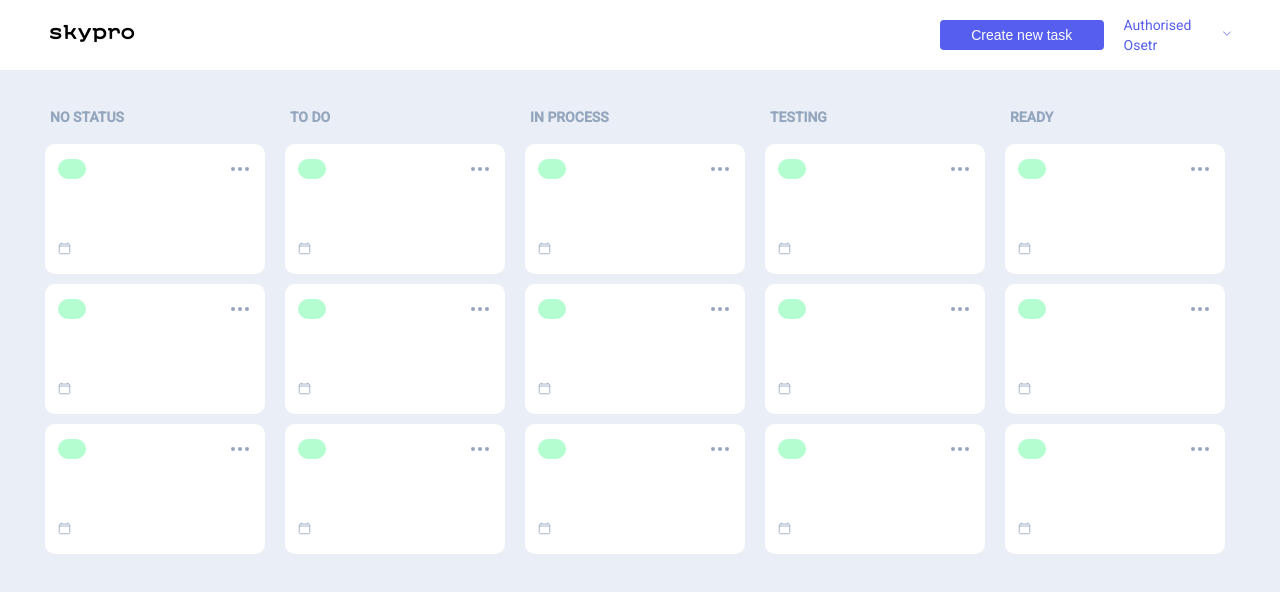
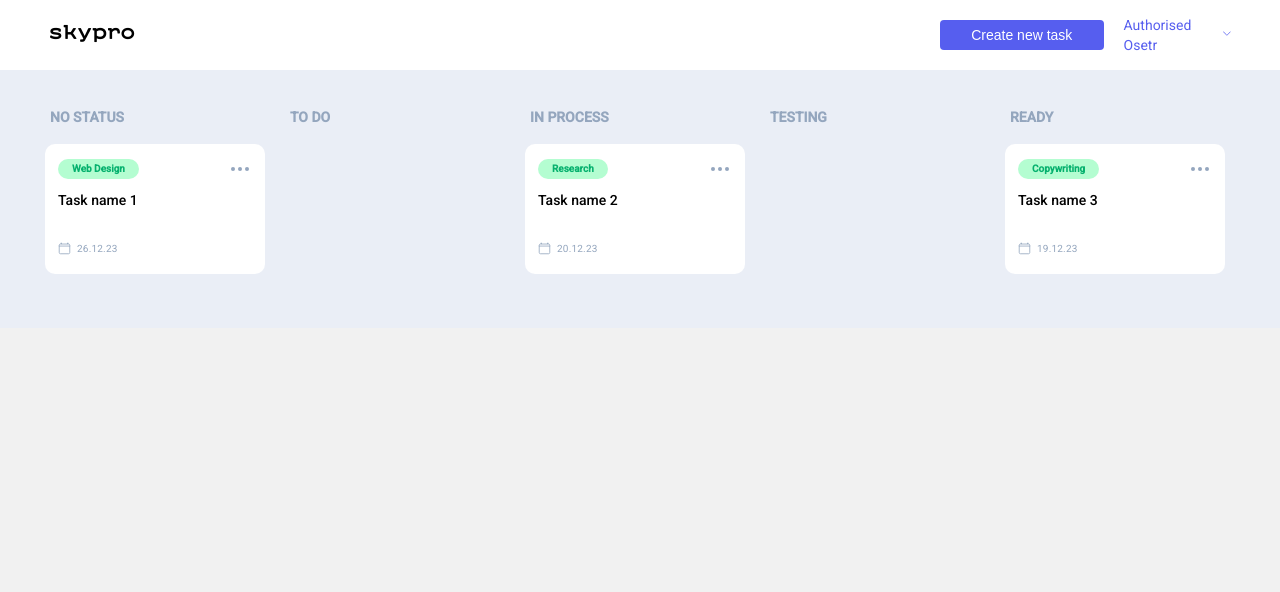
Before and after one commit to oso4lq/kanban, a React (Vite) app: page / in a window 1280 px wide. Shown: the top 592 px of the page. Built offline with nearby package versions, Linux system fonts and the light colour scheme.

Commit message:
pop-up display, cards data file, content loader, create new task

```diff
--- a/src/App.jsx
+++ b/src/App.jsx
@@ -5,8 +5,33 @@ import Header from './components/Header/Header';
 import Main from './components/Main/Main';
 
 import './App.css'
+import { useEffect, useState } from 'react';
+import { cardList } from './data';
 
 function App() {
+
+  const [cards, setCards] = useState(cardList);
+
+  const [isLoaded, setIsLoaded] = useState(true);
+
+  useEffect(() => {
+    setTimeout(() => {
+      setIsLoaded(false);
+    }, 2000)
+  }, []);
+
+  function addCard() {
+    setCards([
+      ...cards,
+      {
+        id: cards.length + 1,
+        theme: 'Web Design',
+        title: 'Task name 1',
+        date: '26.12.23',
+        status: 'No status',
+      }
+    ])
+  }
 
   return (
 
@@ -15,9 +40,9 @@ function App() {
       <PopExit />
       <PopNewCard />
       <PopBrowse />
-      <Header />
+      <Header addCard={addCard} />
 
-      <Main />
+      <Main isLoaded={isLoaded} cardList={cards} />
 
     </div >
 
--- a/src/components/Card/Card.jsx
+++ b/src/components/Card/Card.jsx
@@ -1,4 +1,4 @@
-function Card({ name, theme, date }) {
+function Card({ title, theme, date }) {
     return <div className="cards__item">
     <div className="cards__card card">
         <div className="card__group">
@@ -15,7 +15,7 @@ function Card({ name, theme, date }) {
         </div>
         <div className="card__content">
             <a href="#" target="_blank">
-                <h3 className="card__title">{name}</h3>
+                <h3 className="card__title">{title}</h3>
             </a>
             <div className="card__date">
                 <svg
--- a/src/components/Column/Column.jsx
+++ b/src/components/Column/Column.jsx
@@ -1,19 +1,23 @@
 import Card from "../Card/Card"
 
-function Column({ title }) {
+function Column({ title, cardList }) {
     return <div className="main__column">
         <div className="column__title">
             <p>{title}</p>
         </div>
         <div className="cards">
 
-            <Card theme={""} name={""} date={""}/>
-            <Card theme={""} name={""} date={""}/>
-            <Card theme={""} name={""} date={""}/>
+            {cardList.map((card) => (
+                <Card
+                    key={card.id}
+                    theme={card.theme}
+                    title={card.title}
+                    date={card.date}
+                    status={card.status} />
+            ))}
 
         </div>
     </div>
-
 }
 
 export default Column;
--- a/src/components/Main/Main.jsx
+++ b/src/components/Main/Main.jsx
@@ -1,20 +1,33 @@
 import Column from '../Column/Column';
 
-function Main({ }) {
+export const statusList = [
+    'No status',
+    'To Do',
+    'In process',
+    'Testing',
+    'Ready',
+];
+
+function Main({ cardList, isLoaded }) {
     return <main className="main">
         <div className="container">
             <div className="main__block">
                 <div className="main__content">
 
-                    <Column title={"No status"}/>
-                    <Column title={"To do"}/>
-                    <Column title={"In process"}/>
-                    <Column title={"Testing"}/>
-                    <Column title={"Ready"}/>
+                    {
+                        isLoaded ? 'Loading' :
+                            statusList.map((status) => (
+                                <Column
+                                    key={status}
+                                    title={status}
+                                    cardList={cardList.filter((card) => card.status === status)}
+                                />
+                            ))
+                    }
 
                 </div>
             </div>
         </div>
-    </main>
+    </main >
 }
 export default Main;
--- a/src/components/PopBrowse/PopBrowse.jsx
+++ b/src/components/PopBrowse/PopBrowse.jsx
@@ -44,7 +44,7 @@ function popBrowse() {
                                     name="text"
                                     id="textArea01"
                                     readOnly=""
-                                    placeholder="Введите описание задачи..."
+                                    placeholder="Enter task description..."
                                     defaultValue={""}
                                 />
                             </div>
--- a/src/components/PopExit/PopExit.jsx
+++ b/src/components/PopExit/PopExit.jsx
@@ -3,15 +3,15 @@ function popExit() {
         <div className="pop-exit__container">
             <div className="pop-exit__block">
                 <div className="pop-exit__ttl">
-                    <h2>Выйти из аккаунта?</h2>
+                    <h2>Log out?</h2>
                 </div>
                 <form className="pop-exit__form" id="formExit" action="#">
                     <div className="pop-exit__form-group">
                         <button className="pop-exit__exit-yes _hover01" id="exitYes">
-                            <a href="modal/signin.html">Да, выйти</a>{" "}
+                            <a href="modal/signin.html">Yes</a>{" "}
                         </button>
                         <button className="pop-exit__exit-no _hover03" id="exitNo">
-                            <a href="main.html">Нет, остаться</a>{" "}
+                            <a href="main.html">No, stay</a>{" "}
                         </button>
                     </div>
                 </form>
--- a/src/components/PopNewCard/PopNewCard.jsx
+++ b/src/components/PopNewCard/PopNewCard.jsx
@@ -3,7 +3,7 @@ function popNewCard() {
         <div className="pop-new-card__container">
             <div className="pop-new-card__block">
                 <div className="pop-new-card__content">
-                    <h3 className="pop-new-card__ttl">Создание задачи</h3>
+                    <h3 className="pop-new-card__ttl">Creating a new task</h3>
                     <a href="#" className="pop-new-card__close">
                         ✖
                     </a>
@@ -15,35 +15,35 @@ function popNewCard() {
                         >
                             <div className="form-new__block">
                                 <label htmlFor="formTitle" className="subttl">
-                                    Название задачи
+                                    Task name
                                 </label>
                                 <input
                                     className="form-new__input"
                                     type="text"
                                     name="name"
                                     id="formTitle"
-                                    placeholder="Введите название задачи..."
-                                    autofocus=""
+                                    placeholder="Enter task name..."
+                                    autoFocus=""
                                 />
                             </div>
                             <div className="form-new__block">
                                 <label htmlFor="textArea" className="subttl">
-                                    Описание задачи
+                                    Task description
                                 </label>
                                 <textarea
                                     className="form-new__area"
                                     name="text"
                                     id="textArea"
-                                    placeholder="Введите описание задачи..."
+                                    placeholder="Enter task description..."
                                     defaultValue={""}
                                 />
                             </div>
                         </form>
                         <div className="pop-new-card__calendar calendar">
-                            <p className="calendar__ttl subttl">Даты</p>
+                            <p className="calendar__ttl subttl">Dates</p>
                             <div className="calendar__block">
                                 <div className="calendar__nav">
-                                    <div className="calendar__month">Сентябрь 2023</div>
+                                    <div className="calendar__month">September 2023</div>
                                     <div className="nav__actions">
                                         <div className="nav__action" data-action="prev">
                                             <svg
@@ -69,13 +69,13 @@ function popNewCard() {
                                 </div>
                                 <div className="calendar__content">
                                     <div className="calendar__days-names">
-                                        <div className="calendar__day-name">пн</div>
-                                        <div className="calendar__day-name">вт</div>
-                                        <div className="calendar__day-name">ср</div>
-                                        <div className="calendar__day-name">чт</div>
-                                        <div className="calendar__day-name">пт</div>
-                                        <div className="calendar__day-name -weekend-">сб</div>
-                                        <div className="calendar__day-name -weekend-">вс</div>
+                                        <div className="calendar__day-name">MO</div>
+                                        <div className="calendar__day-name">TU</div>
+                                        <div className="calendar__day-name">WE</div>
+                                        <div className="calendar__day-name">TH</div>
+                                        <div className="calendar__day-name">FR</div>
+                                        <div className="calendar__day-name -weekend-">SA</div>
+                                        <div className="calendar__day-name -weekend-">SU</div>
                                     </div>
                                     <div className="calendar__cells">
                                         <div className="calendar__cell _other-month">28</div>
@@ -124,14 +124,14 @@ function popNewCard() {
                                 />
                                 <div className="calendar__period">
                                     <p className="calendar__p date-end">
-                                        Выберите срок исполнения <span className="date-control" />.
+                                        Choose deadline <span className="date-control" />
                                     </p>
                                 </div>
                             </div>
                         </div>
                     </div>
                     <div className="pop-new-card__categories categories">
-                        <p className="categories__p subttl">Категория</p>
+                        <p className="categories__p subttl">Category</p>
                         <div className="categories__themes">
                             <div className="categories__theme _orange _active-category">
                                 <p className="_orange">Web Design</p>
@@ -145,7 +145,7 @@ function popNewCard() {
                         </div>
                     </div>
                     <button className="form-new__create _hover01" id="btnCreate">
-                        Создать задачу
+                        Create task
                     </button>
                 </div>
             </div>
--- /dev/null
+++ b/src/data.js
@@ -0,0 +1,23 @@
+export const cardList = [
+    {
+        id: 1,
+        theme: 'Web Design',
+        title: 'Task name 1',
+        date: '26.12.23',
+        status: 'No status',
+    },
+    {
+        id: 2,
+        theme: 'Research',
+        title: 'Task name 2',
+        date: '20.12.23',
+        status: 'In process',
+    },
+    {
+        id: 3,
+        theme: 'Copywriting',
+        title: 'Task name 3',
+        date: '19.12.23',
+        status: 'Ready',
+    },
+];
```
Also changed, not shown: src/components/Header/Header.jsx (+15 -8 lines).
